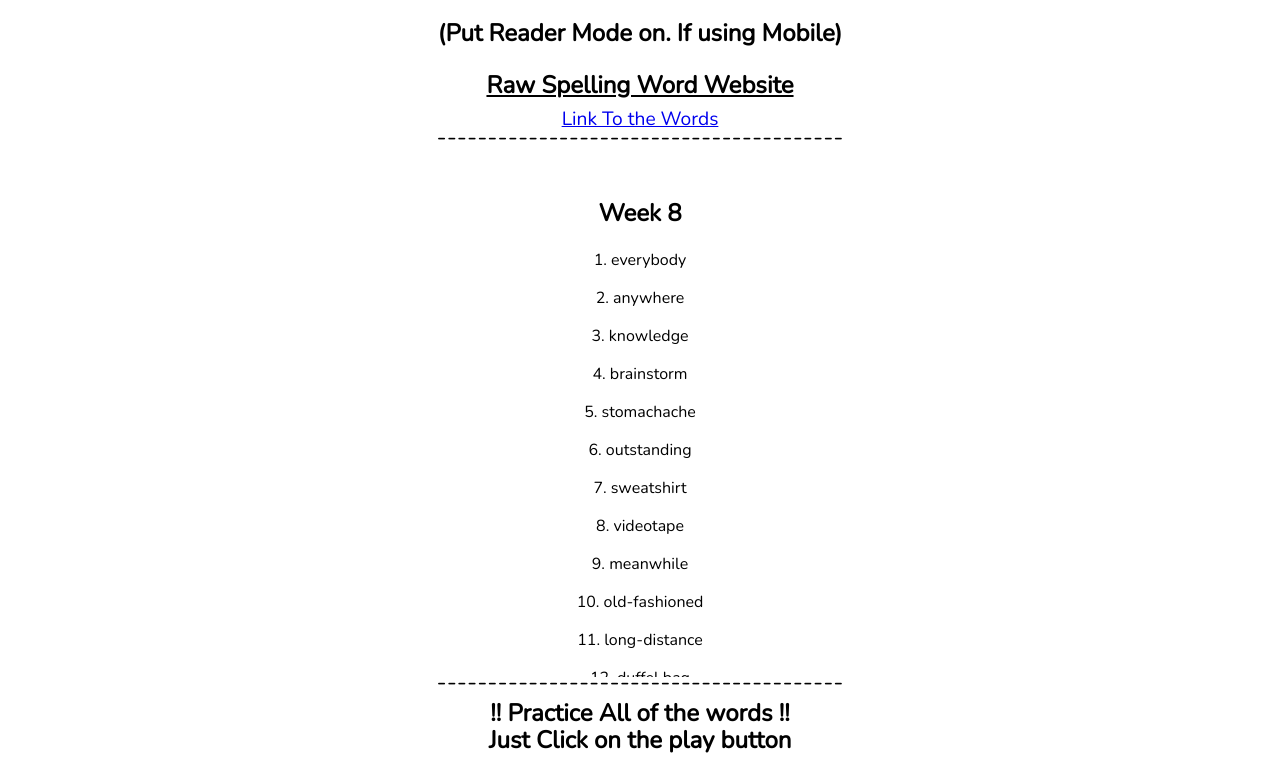
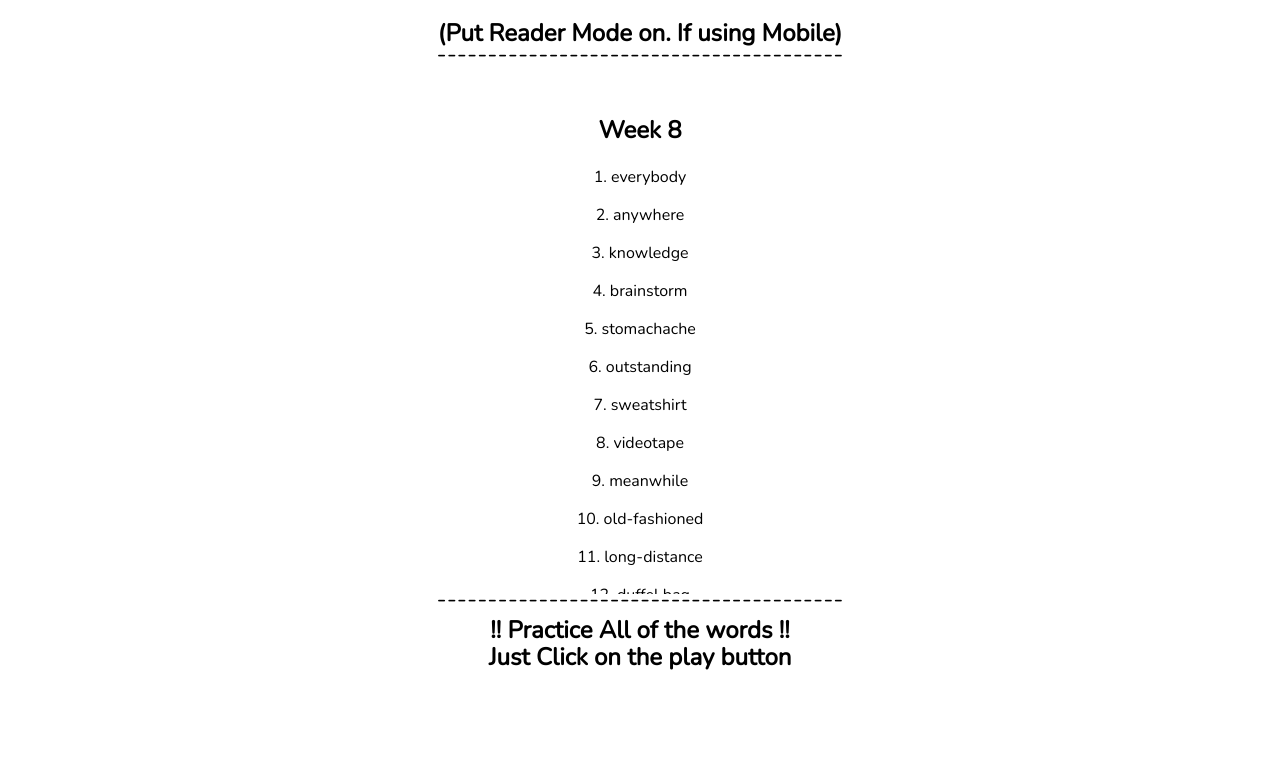
Before and after one commit to FamilyKiddo24/SpellingWordsHelper-MP, a plain HTML site: page index.html in a window 1280 px wide. Shown: the part 103-879 px from the top of the page. After the commit the page ends 800 px from the top, so only its background shows below. Drawn offline with nearby package versions, Linux system fonts and the light colour scheme.

Commit message:
Update index.html

```diff
--- a/index.html
+++ b/index.html
@@ -12,8 +12,6 @@
         <body>
             <section id="other-words">
                 <h2>(Put Reader Mode on. If using Mobile)</h2>
-                <h1>Raw Spelling Word Website</h1>
-                <p><a href="https://ccshamilton.ca/files/SpellinglistwordsGrade6_5617.pdf" target="_blank">Link To the Words</a></p>
             </section>
             <section id="first-line">
               <p>----------------------------------------</p>
```
